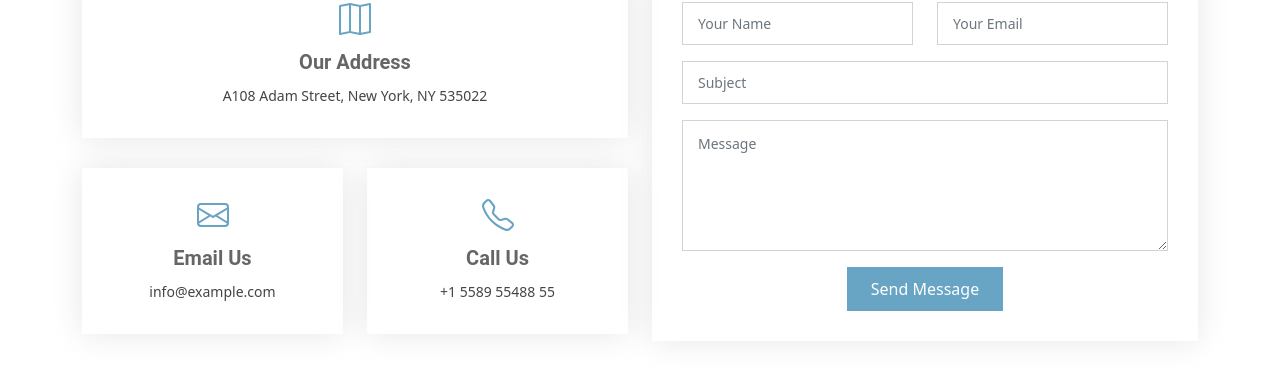
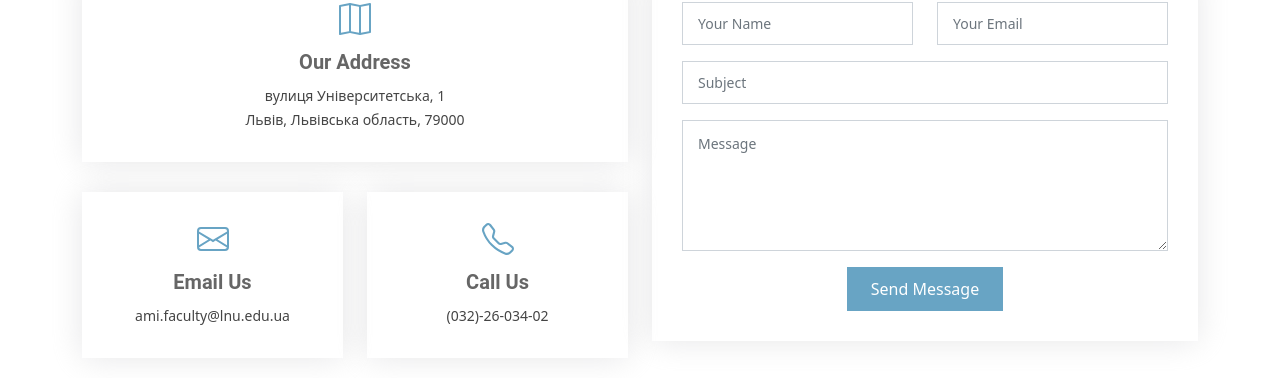
Before and after one commit to olga210500/LNUfrontend, a React (Create React App) app: page /contact in a window 1280 px wide. Shown: the part 188-566 px from the top of the page. Built offline with nearby package versions, Linux system fonts and the light colour scheme.

Commit message:
codeowners

```diff
--- a/src/pages/Contact.js
+++ b/src/pages/Contact.js
@@ -22,21 +22,21 @@ export default function Contact() {
                                     <div class="info-box">
                                         <i class="bx bx-map" > <Icons.Map/></i>
                                         <h3>Our Address</h3>
-                                        <p>A108 Adam Street, New York, NY 535022</p>
+                                        <p>вулиця Університетська, 1<br/>Львів, Львівська область, 79000</p>
                                     </div>
                                 </div>
                                 <div class="col-md-6">
                                     <div class="info-box">
                                         <i class="bx bx-envelope"><Icons.Envelope/></i>
                                         <h3>Email Us</h3>
-                                        <p>info@example.com<br /></p>
+                                        <p>ami.faculty@lnu.edu.ua<br /></p>
                                     </div>
                                 </div>
                                 <div class="col-md-6">
                                     <div class="info-box">
                                         <i class="bx bx-phone-call"><Icons.Telephone/></i>
                                         <h3>Call Us</h3>
-                                        <p>+1 5589 55488 55<br /></p>
+                                        <p>(032)-26-034-02<br /></p>
                                     </div>
                                 </div>
                             </div>
@@ -71,7 +71,8 @@ export default function Contact() {
                     </div>
 
                 </div>
-            </section><section class="map mt-2">
+            </section>
+            <section class="map mt-2">
                     <div class="container-fluid p-0">
                     <iframe src="https://www.google.com/maps/embed?pb=!1m18!1m12!1m3!1d2573.071218229993!2d24.020492876617606!3d49.84111933790114!2m3!1f0!2f0!3f0!3m2!1i1024!2i768!4f13.1!3m3!1m2!1s0x473add717532cff9%3A0x1ea627f45b408179!2z0JvRjNCy0ZbQstGB0YzQutC40Lkg0L3QsNGG0ZbQvtC90LDQu9GM0L3QuNC5INGD0L3RltCy0LXRgNGB0LjRgtC10YIg0ZbQvNC10L3RliDQhtCy0LDQvdCwINCk0YDQsNC90LrQsA!5e0!3m2!1suk!2sua!4v1636473718100!5m2!1suk!2sua" allowfullscreen="" loading="lazy"></iframe>
                     </div>
```
Also changed, not shown: 1 other file (tests, documents, lock files or other folders).
